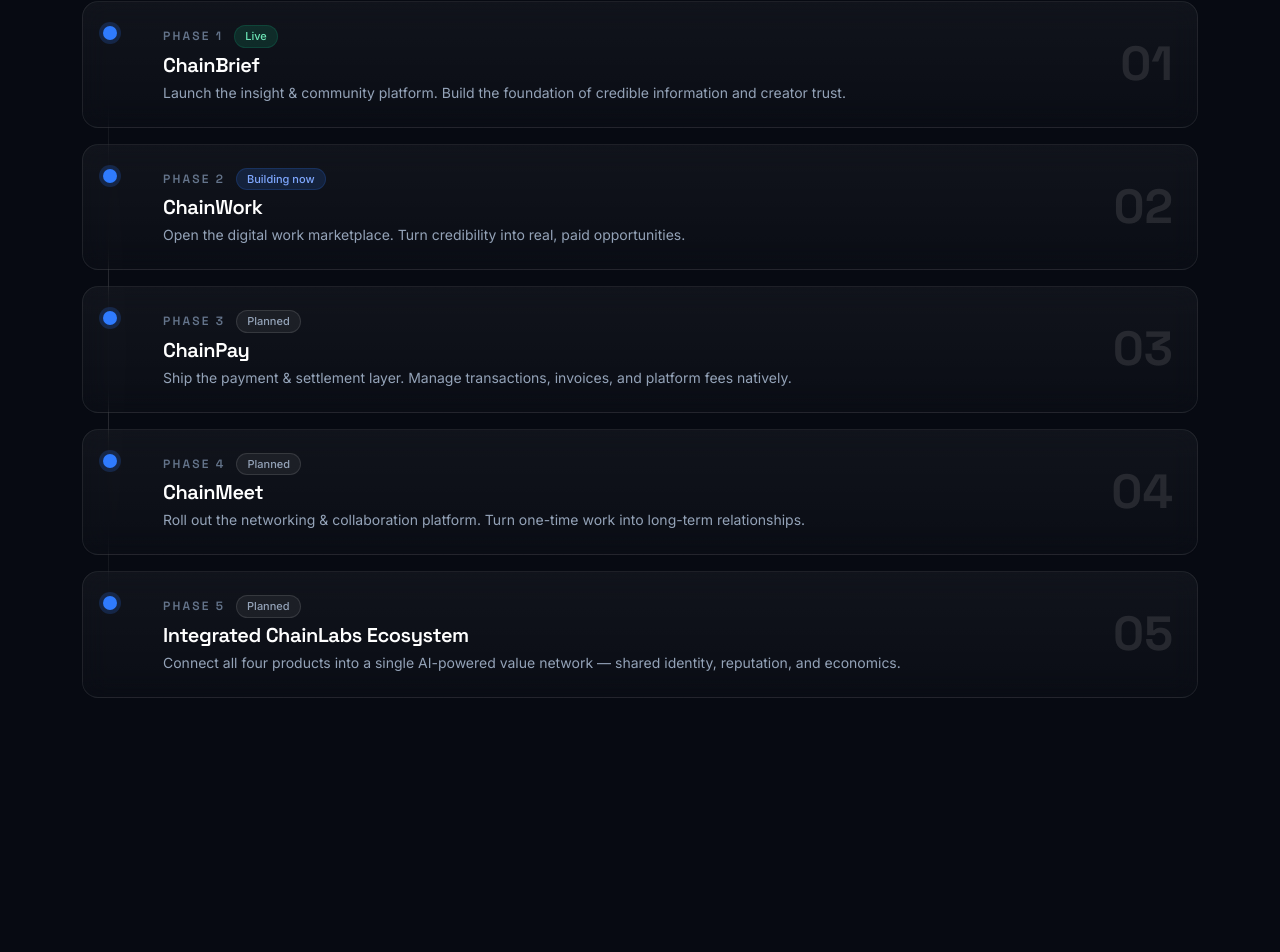
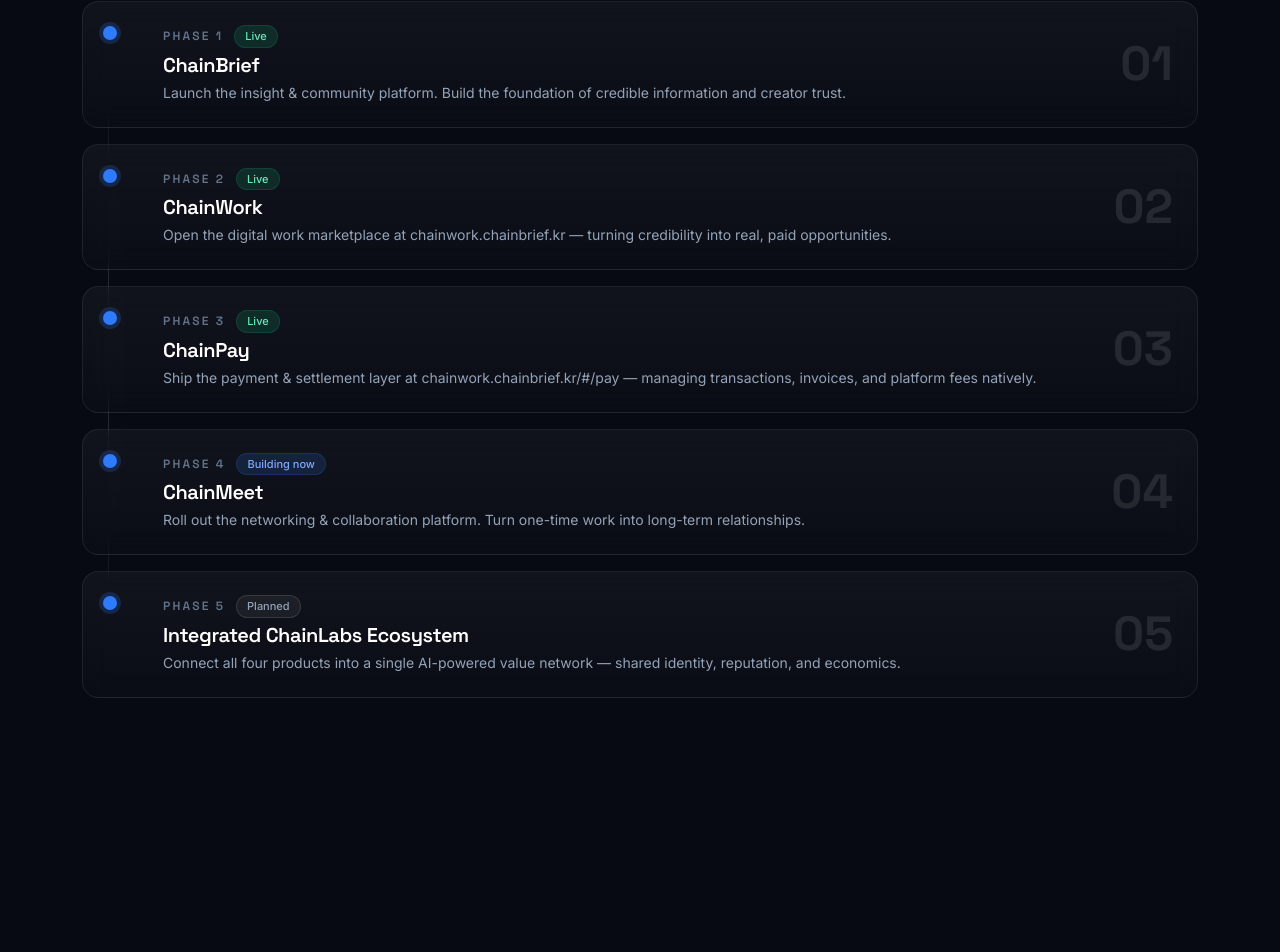
Before and after one commit to Jinanalyst/chainlabsofficial, a React (Vite) app: page / in a window 1280 px wide. Shown: the part 5611-6563 px from the top of the page. Built offline with nearby package versions, Linux system fonts and the light colour scheme.

Commit message:
Update roadmap: ChainWork and ChainPay are now Live; ChainMeet moves to Building

```diff
--- a/src/components/Roadmap.jsx
+++ b/src/components/Roadmap.jsx
@@ -8,20 +8,20 @@ const phases = [
   {
     phase: 'Phase 2',
     name: 'ChainWork',
-    desc: 'Open the digital work marketplace. Turn credibility into real, paid opportunities.',
-    status: 'next',
+    desc: 'Open the digital work marketplace at chainwork.chainbrief.kr — turning credibility into real, paid opportunities.',
+    status: 'live',
   },
   {
     phase: 'Phase 3',
     name: 'ChainPay',
-    desc: 'Ship the payment & settlement layer. Manage transactions, invoices, and platform fees natively.',
-    status: 'planned',
+    desc: 'Ship the payment & settlement layer at chainwork.chainbrief.kr/#/pay — managing transactions, invoices, and platform fees natively.',
+    status: 'live',
   },
   {
     phase: 'Phase 4',
     name: 'ChainMeet',
     desc: 'Roll out the networking & collaboration platform. Turn one-time work into long-term relationships.',
-    status: 'planned',
+    status: 'next',
   },
   {
     phase: 'Phase 5',
```
